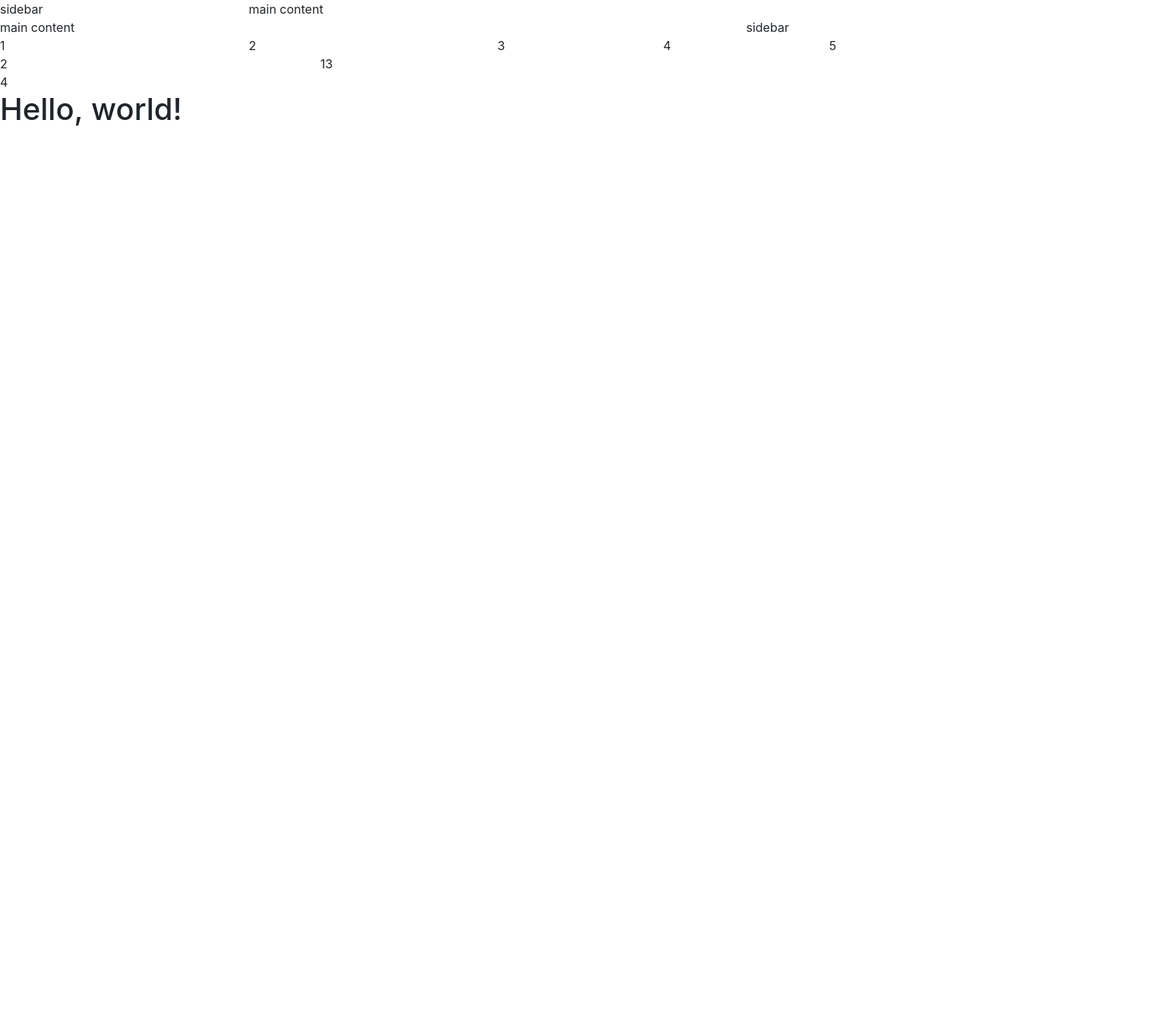
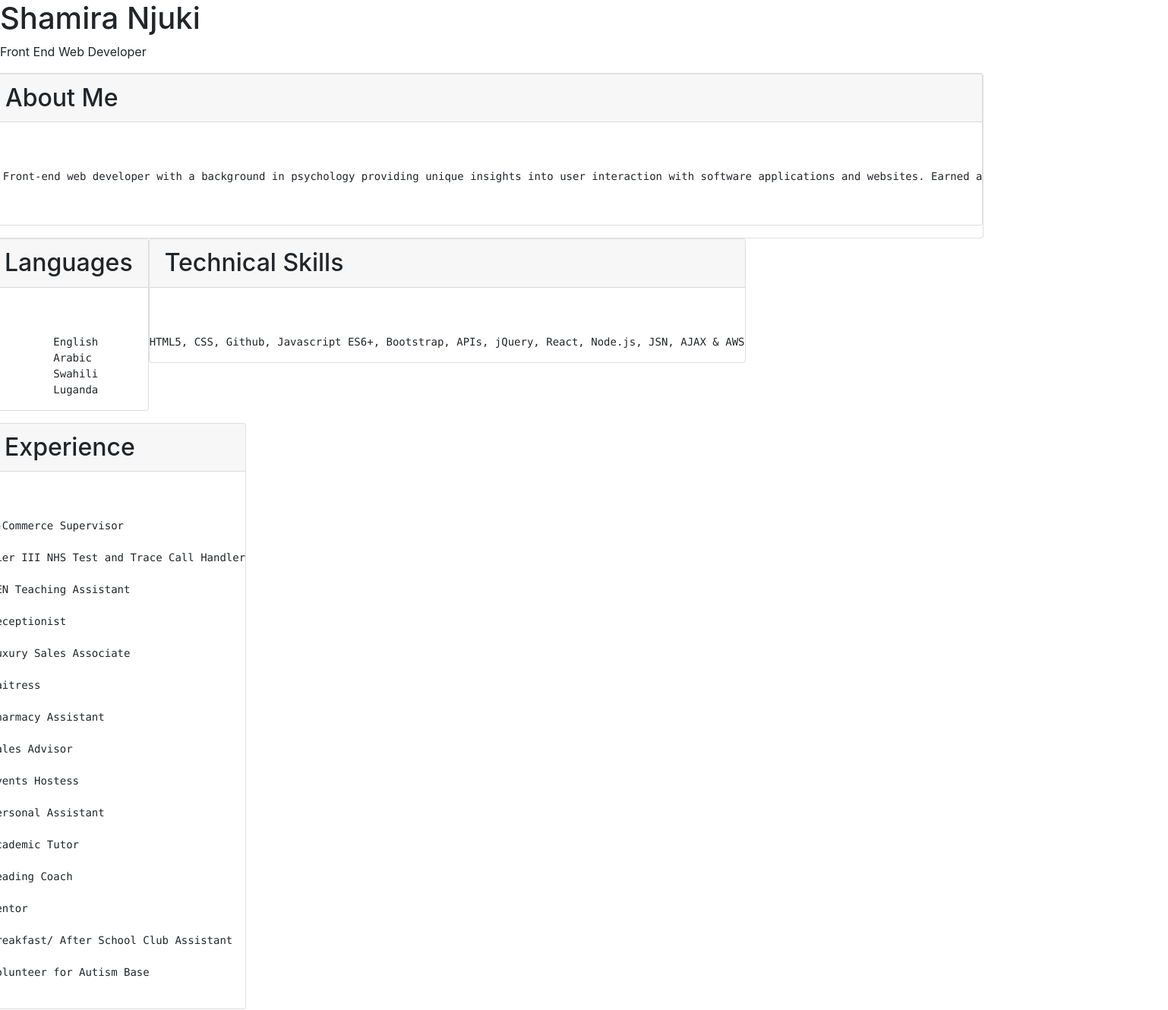
Before and after one commit to shamira30/bootstrap-portfolio, a plain HTML site: page index.html in a window 1280 px wide. Shown: the top 1330 px of the page at 76% size, 1538 px wide, since content can reach past the window. Before the commit the page ends 800 px from the top, so only its background shows below. Drawn offline with nearby package versions, Linux system fonts and the light colour scheme.

Commit message:
changed-html-and-added-CSS-flexbox-layout

```diff
--- a/index.html
+++ b/index.html
@@ -6,41 +6,154 @@
     <meta name="viewport" content="width=device-width, initial-scale=1, shrink-to-fit=no">
 
     <!-- Bootstrap CSS -->
+    <title>Shamira Njuki</title>
     <link rel="stylesheet" href="https://cdn.jsdelivr.net/npm/bootstrap@4.0.0/dist/css/bootstrap.min.css" integrity="sha384-Gn5384xqQ1aoWXA+058RXPxPg6fy4IWvTNh0E263XmFcJlSAwiGgFAW/dAiS6JXm" crossorigin="anonymous">
+    <link rel="stylesheet" href="reset.css">
+    <link rel="stylesheet" href="style.css">
 
-    <title>Hello, world!</title>
   </head>
+
   <body>
-    <div class="row">
-        <div class="col-sm-3"> sidebar </div>
-        <div class="col-sm-9"> main content </div>
+    <header>
+      <h1 class="page-title">
+      Shamira Njuki
+      </h1>
+      <p>
+          Front End Web Developer
+      </p>
+    </header>
+    <main>
+      <section class="row justify-center">
+      <div class="card column">
+      <figure class="card code-card">
+          <h2 class="card-header">About Me</h2>
+           <div class="card-body">
               </div>
-      <div class="row">
-        <div class="col-sm-9 col-sm-push-3"> main content </div>
-        <div class="col-sm-3 col-sm-pull-9"> sidebar </div>
+
+              <pre class="code-block"></code>
+  Front-end web developer with a background in psychology providing unique insights into user interaction with software applications and websites. Earned a certificate from the University of Birmingham coding bootcamp. Innovative problem-solver who is passionate about designing apps with a focal point in responsive design and development. Strong skills in creativity, project management, teamwork and building projects from ideation to execution.
+</p>
+</code></pre>
+      </figure>
   </div>
-    <div class="row">
-        <div class="col-xs-6 col-md-3"> 1 </div>
-        <div class="col-xs-6 col-md-3 col-md-push-6"> 2 </div>
-        <div class="col-xs-4 col-md-2 col-md-pull-3"> 3 </div>
-        <div class="col-xs-4 col-md-2 col-md-pull-3"> 4 </div>
-        <div class="col-xs-4 col-md-2 col-md-pull-3"> 5 </div>
+      <div class="card-column">
+          <figure class="card code-card">
+              <h2 class="card-header">Languages</h2>
+              <div class="card-body">
               </div>
-      <div class="row">
-        <div class="col-md-4 col-md-push-8 col-xs-12">
-            <div class="row">
-               <div class="col-xs-6 col-md-12"><div class="well">2</div></div>
-               <div class="col-xs-6 col-md-12"><div class="well">4</div></div>
+              <pre class="code-block"><code>
+          English
+          Arabic
+          Swahili
+          Luganda
+</code></pre>
+      </figure>
   </div>
+  <div class="card-column">
+      <figure class="card code-card">
+        <h2 class="card-header">Technical Skills</h2>
+        <div class="card-body">
         </div>
-        <div class="col-md-8 col-md-pull-4 col-xs-12">
-            <div class="row">
-                 <div class="col-xs-12"><div class="well">1</div></div>
-               <div class="col-xs-12"><div class="well">3</div></div>
+        <pre class="code-block"><code>
+HTML5, CSS, Github, Javascript ES6+, Bootstrap, APIs, jQuery, React, Node.js, JSN, AJAX & AWS
+</code></pre>
+      </figure>
   </div>
+      <div class="card-column">
+          <figure class="card code-card">
+          <h2 class="card-header">Experience</h2>
+          <div class="card-body">
   </div>
+          <pre class="code-block"><code>
+E-Commerce Supervisor
+
+Tier III NHS Test and Trace Call Handler
+
+SEN Teaching Assistant
+
+Receptionist
+
+Luxury Sales Associate
+
+Waitress
+
+Pharmacy Assistant
+
+Sales Advisor
+
+Events Hostess
+
+Personal Assistant
+
+Academic Tutor
+
+Reading Coach
+
+Mentor
+
+Breakfast/ After School Club Assistant
+
+Volunteer for Autism Base
+
+</code></pre>
+      </figure>
           </div>
-    <h1>Hello, world!</h1>
+      <div class="card-column">
+          <figure class="card code-card">
+          <h2 class="card-header">Education</h2>
+      <div>
+      <pre class="code-block"><code>
+  <strong>University of Birmingham:</strong> Front End Web Development certificate
+
+  <strong>University of Essex:</strong> BSc Psychology
+
+  <strong>Heriot-Watt University of Dubai:</strong> DEP Foundation Programme in Business Management and Psychology
+
+  <strong>LASWAP Sixth Form Consortium:</strong> A Level: Biology, Psychology & History
+
+  <strong>Woodside High School:</strong> GCSEs: English Literature 8 (A*), English Language 7 (A), Maths 5 (B), History A, Religious Studies A, Core Science A, Drama B, Spanish C & Additional Science C
+
+  <strong>University of Oxford</strong> Summer School: Middle Eastern Languages
+
+  <strong>University of Birmingham</strong> Summer School: Psychology
+
+
+</code></pre>
+      </figure>
+
+
+  </div>
+
+  <section class="row justify-center">
+      <div class="card column">
+      <figure class="card code-card">
+          <h2 class="card-header">Contact Me</h2>
+           <div class="card-body">
+              </div>
+
+              <pre class="code-block"></code>
+                  <section class="page-section contact" id="contact">
+      <ul>
+<li><strong>Phone:</strong> <a href="#">+447940229930</a></li>
+<li><strong>Email:</strong> <a href="#">shamila3011@googlemail.com</a></li>
+<li><strong>Github:</strong> <a href="#">shamira30</a></li>
+      </ul>
+                  </section>
+</code></pre>
+      </figure>
+  </div>
+
+
+</section>
+  </main>
+  <footer>
+
+
+      <h3>Made with <span role="img" aria-label="heart">❤️</span> and Bootstrap</h3>
+
+  </footer>
+
+</body>
 
     <!-- Optional JavaScript -->
     <!-- jQuery first, then Popper.js, then Bootstrap JS -->
```
Lines whose indentation alone changed are shown as unchanged.
